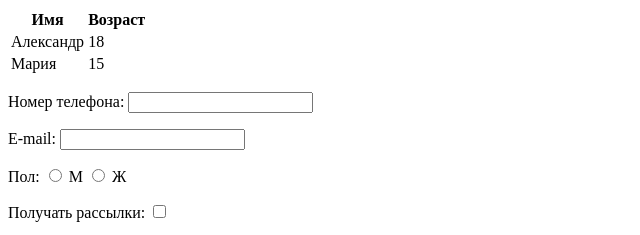
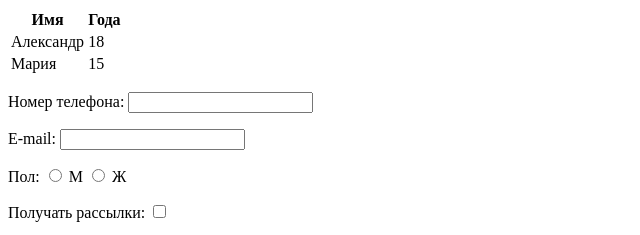
Before and after one commit to thundersir/project, a plain HTML site: page src/index.html in a window 1280 px wide. Shown: the top 235 px of the page, 0-640 px from the left. Drawn offline with Linux system fonts and the light colour scheme.

Commit message:
Second commit

```diff
--- a/src/index.html
+++ b/src/index.html
@@ -10,7 +10,7 @@
     <thead>
         <tr>
             <th>Имя</th>
-            <th>Возраст</th>
+            <th>Года</th>
         </tr>
     </thead>
     <tbody>
```
